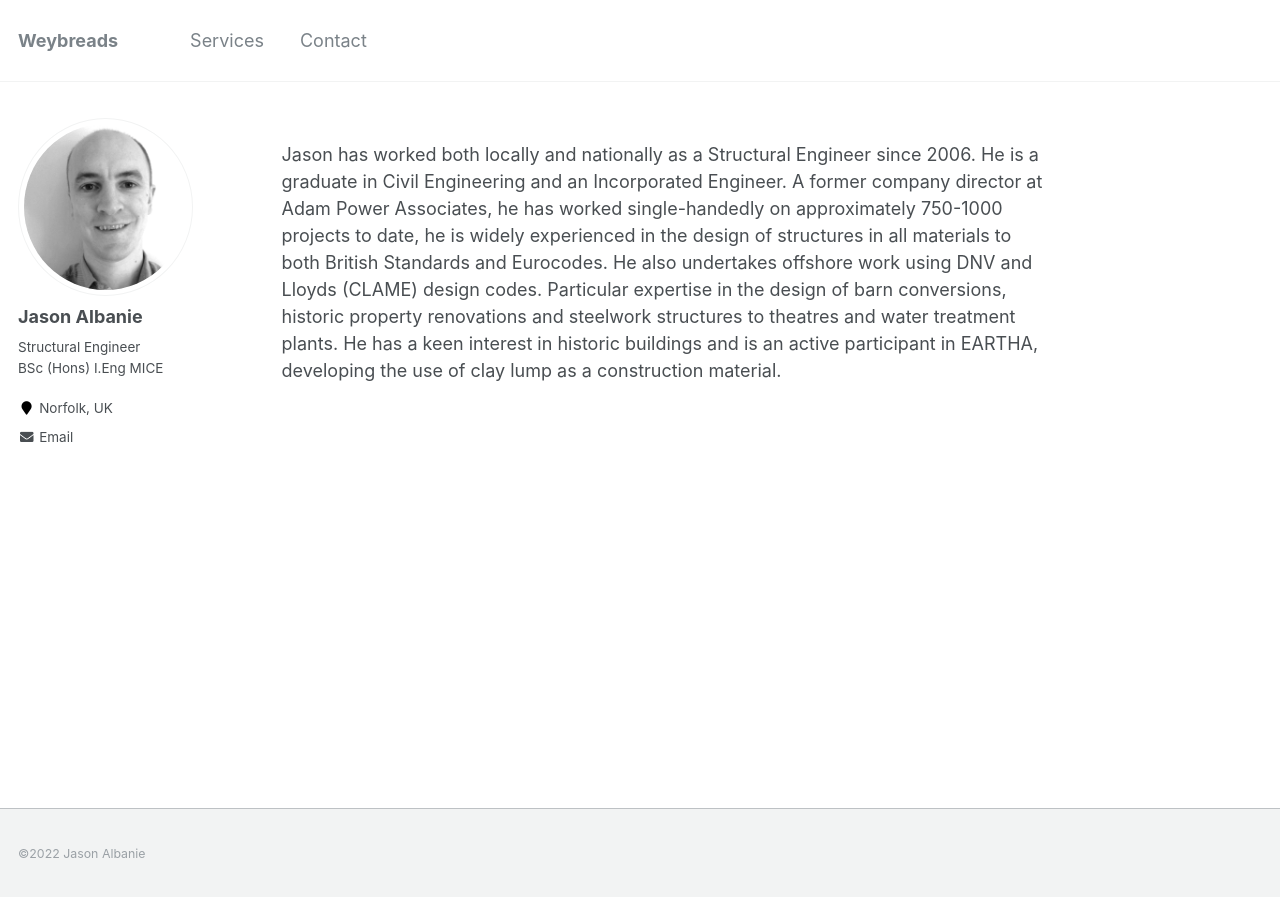
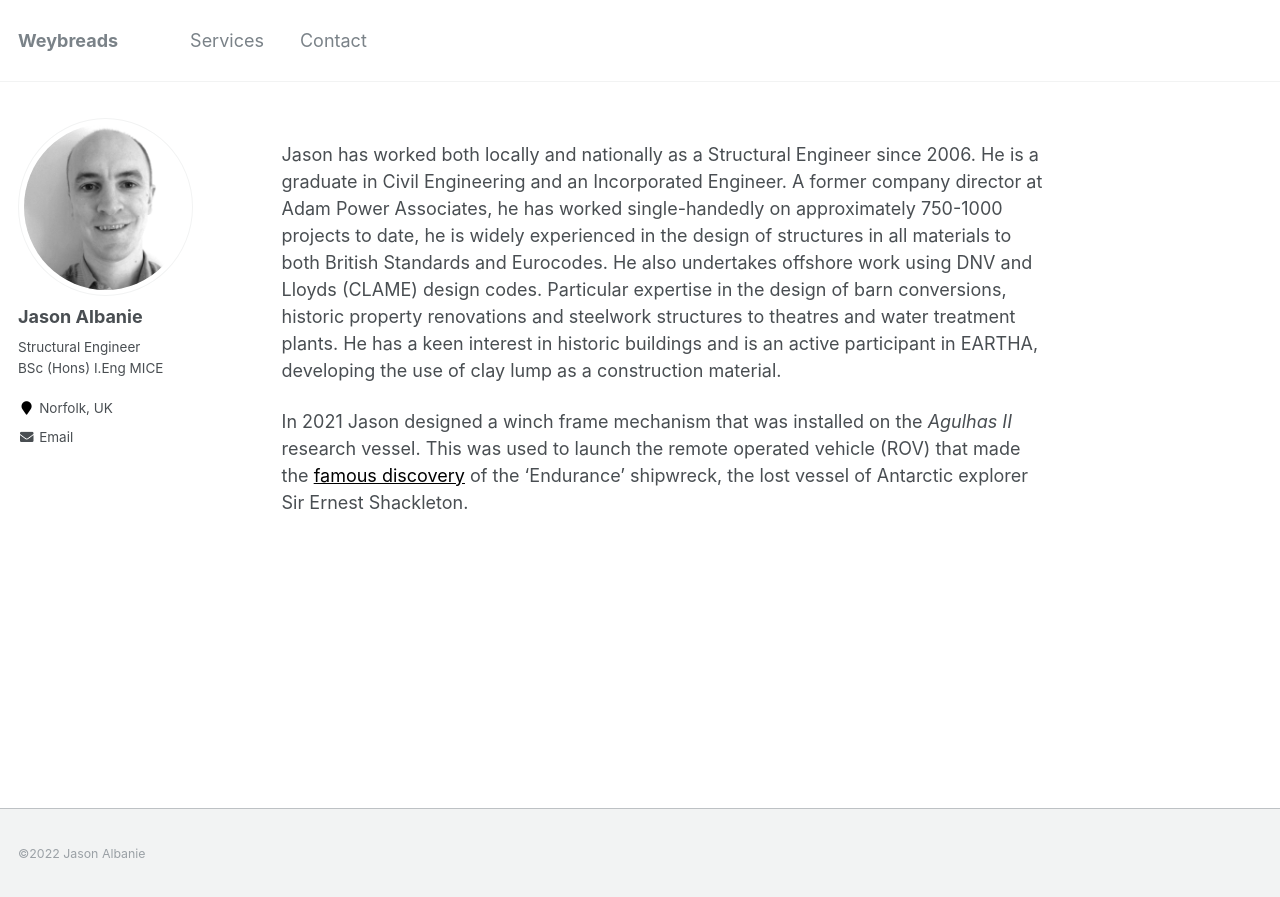
Before and after one commit to weybreads/weybreads.github.io, a Jekyll site: the page built from _pages/about.md, in a window 1280 px wide. Shown: the top 897 px of the page. Built offline with Jekyll 4.4.1, drawn with Linux system fonts in a browser that asks for light colours.

Commit message:
add shipwreck

```diff
--- a/_pages/about.md
+++ b/_pages/about.md
@@ -9,3 +9,5 @@ redirect_from:
 ---
 
 Jason has worked both locally and nationally as a Structural Engineer since 2006. He is a graduate in Civil Engineering and an Incorporated Engineer. A former company director at Adam Power Associates, he has worked single-handedly on approximately 750-1000 projects to date, he is widely experienced in the design of structures in all materials to both British Standards and Eurocodes. He also undertakes offshore work using DNV and Lloyds (CLAME) design codes. Particular expertise in the design of barn conversions, historic property renovations and steelwork structures to theatres and water treatment plants.  He has a keen interest in historic buildings and is an active participant in EARTHA, developing the use of clay lump as a construction material.
+
+In 2021 Jason designed a winch frame mechanism that was installed on the <em>Agulhas II</em> research vessel. This was used to launch the remote operated vehicle (ROV) that made the <a href="https://www.bbc.co.uk/news/science-environment-60662541">famous discovery</a> of the ‘Endurance’ shipwreck, the lost vessel of Antarctic explorer Sir Ernest Shackleton.
```
